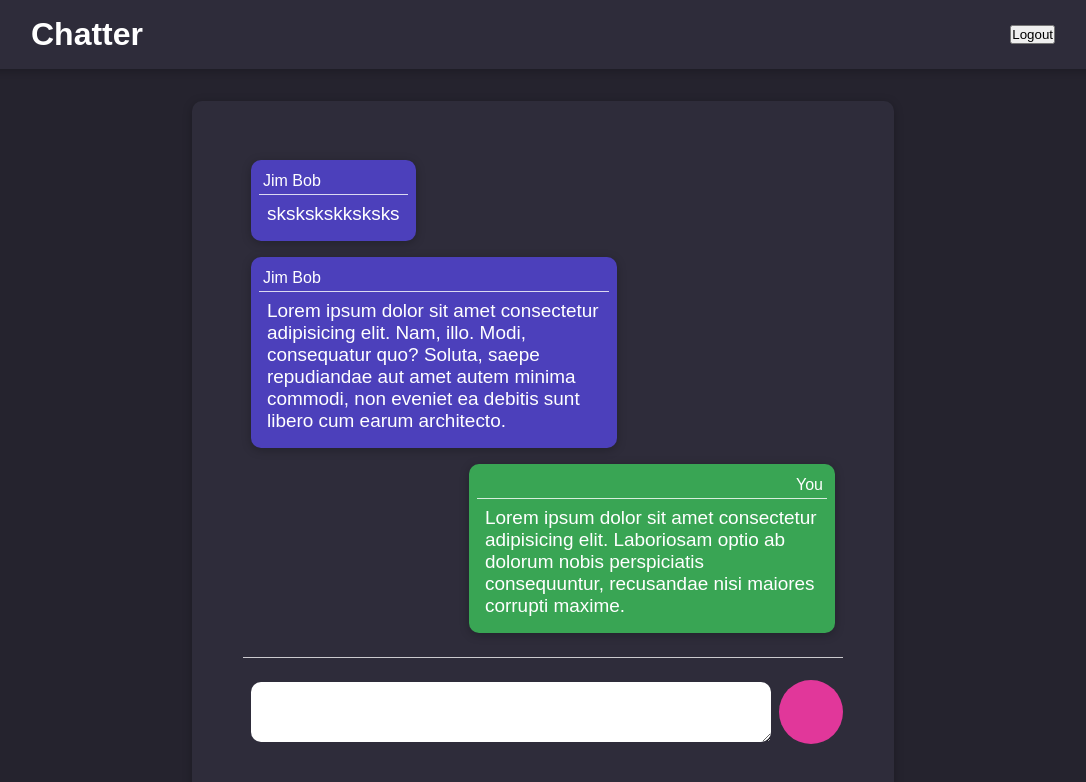
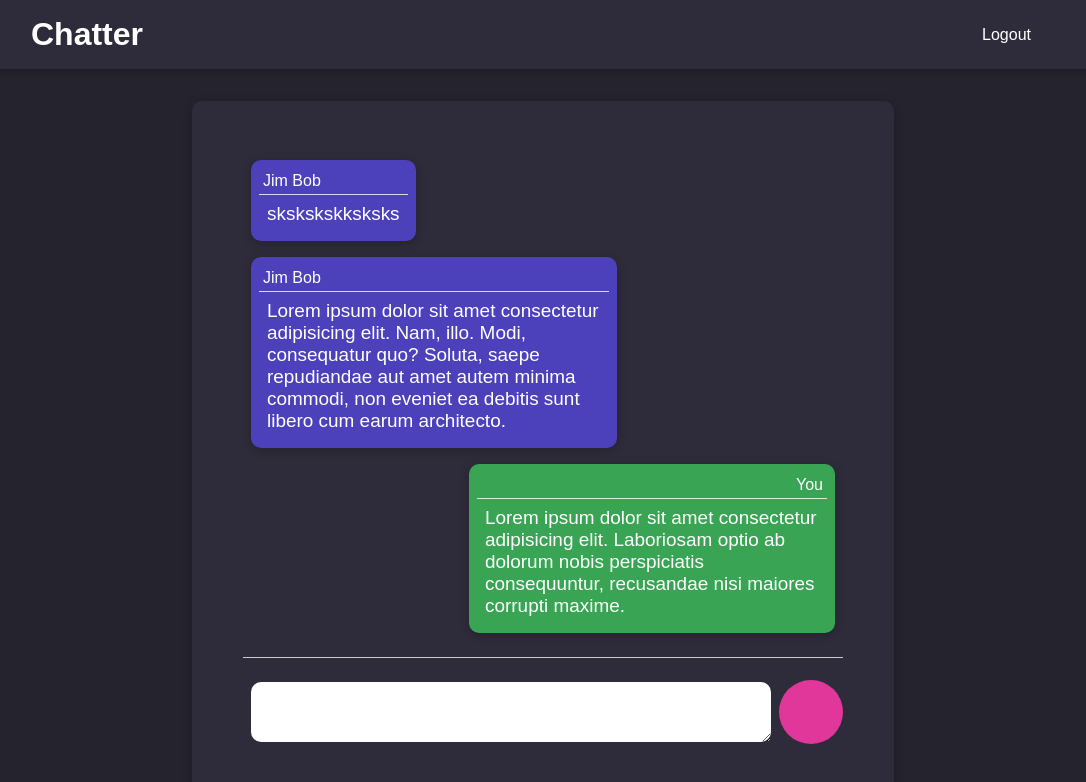
Before and after one commit to AyyyStew/chatter, a plain HTML site: page app/static/home.html in a window 1280 px wide. Shown: the whole page, without its empty margins (97-1183 px from the left). Drawn offline with Linux system fonts and the light colour scheme.

Commit message:
changed logout button to a tag.

```diff
--- a/app/static/home.html
+++ b/app/static/home.html
@@ -13,7 +13,7 @@
 			<h1>Chatter</h1>
 		</div>
 		<nav class="site-nav">
-			<button>Logout</button>
+			<a href="login">Logout</a>
 		</nav>
 	</header>
 
```
